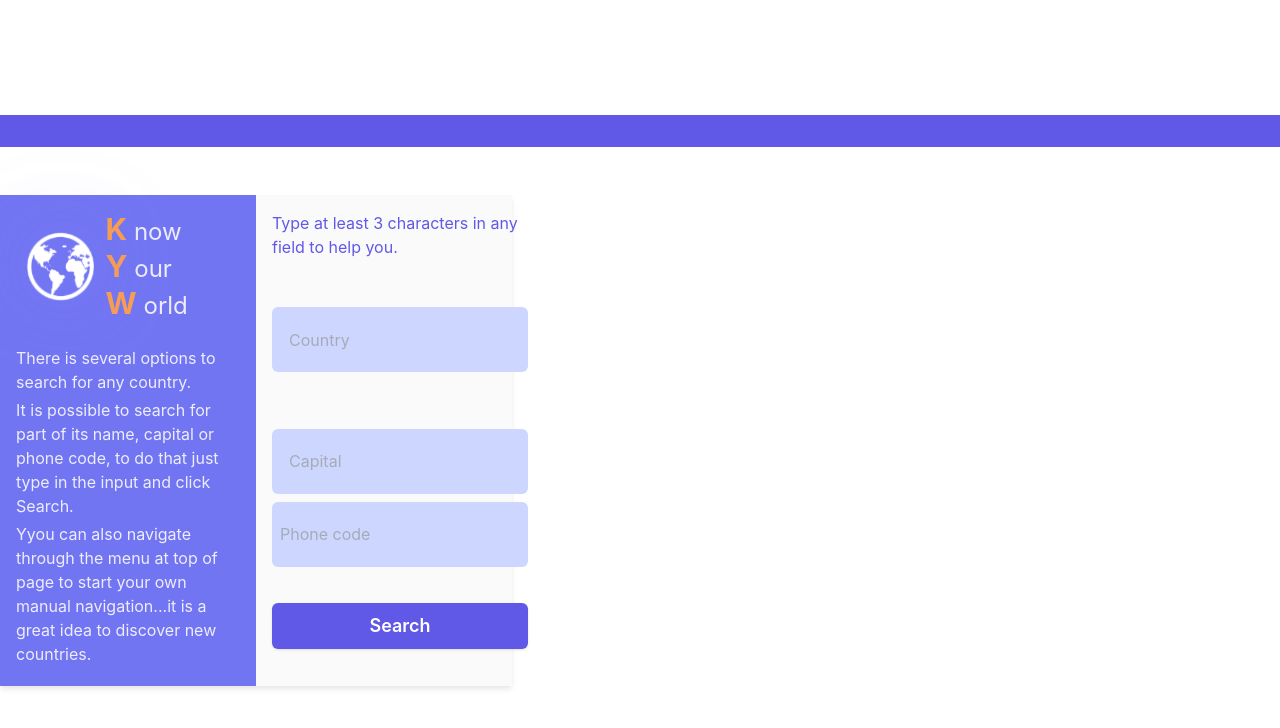
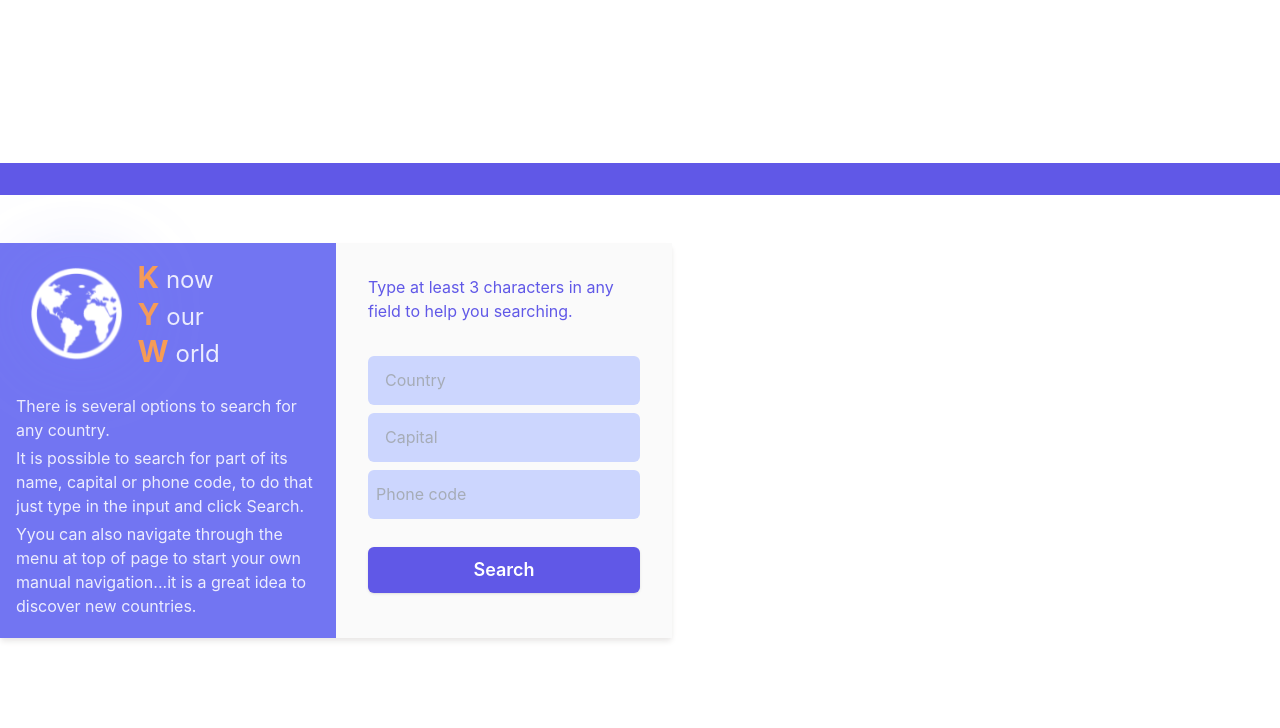
Before and after one commit to paatshala1/world-countries, a React (Vite) app: page /app/test in a window 1280 px wide. Shown: the top 728 px of the page. Built offline with nearby package versions, Linux system fonts and the light colour scheme.

Commit message:
RHF basic validations. Not fully functional yet.

```diff
--- a/src/components/SearchForm/SearcherComponent.jsx
+++ b/src/components/SearchForm/SearcherComponent.jsx
@@ -1,13 +1,17 @@
 import LogoComponent from '../UI/LogoComponent/LogoComponent'
 import ButtonComponent from '../UI/Button/ButtonComponent'
-import { useForm } from 'react-hook-form'
+import { useForm, useFormState } from 'react-hook-form'
 
 export default function SearcherComponent() {
   const {
+    control,
     register,
     handleSubmit,
+    getFieldState,
+    trigger,
     watch,
-    formState: { errors },
+    formState: { errors, isDirty, dirtyFields },
+    setValue,
   } = useForm({
     defaultValues: {
       country: '',
@@ -16,15 +20,25 @@ export default function SearcherComponent() {
     },
   })
 
+  const { touchedFields } = useFormState({ control })
+
   // console.log(errors)
-  console.log(watch('country'))
+  // console.log(watch('country'))
 
-  function handleSubmitHandler(data) {
+  console.log(touchedFields)
+  console.log(dirtyFields)
+  console.log(getFieldState('country').invalid)
+
+  function onSubmitHandler(data) {
     console.log(data)
   }
 
+  function setFormatError(erorrs) {
+    console.log(errors)
+  }
+
   return (
-    <div className='grid w-2/5 grid-cols-2 shadow-md shadow-stone-200'>
+    <div className='grid max-w-2xl grid-cols-2 shadow-md shadow-stone-200'>
       <section className=' bg-indigo-500 p-4'>
         <div className=' mb-6 grid content-center'>
           <LogoComponent />
@@ -44,13 +58,15 @@ export default function SearcherComponent() {
           </p>
         </div>
       </section>
+
       <form
-        onSubmit={handleSubmit(handleSubmitHandler)}
-        className=' grid gap-2 bg-zinc-50 p-4'
+        onSubmit={handleSubmit(onSubmitHandler)}
+        className=' grid gap-2 bg-zinc-50 p-8'
       >
         <p className=' text-indigo-600'>
-          Type at least 3 characters in any field to help you.
+          Type at least 3 characters in any field to help you searching.
         </p>
+
         <input
           type='text'
           name='country'
@@ -59,10 +75,18 @@ export default function SearcherComponent() {
           placeholder='  Country'
           {...register('country', {
             required: 'You must type a Country',
-            minLength: { value: 3, message: 'Min lenth is three characters' },
+            minLength: { value: 3, message: 'Country error' },
           })}
         />
-        <p className=' text-orange-600'>{errors.country?.message}</p>
+        {touchedFields.country && errors?.country?.message && (
+          <p className=' pl-2 text-xs text-red-700'>
+            {errors?.country?.message}
+          </p>
+        )}
+        {touchedFields.country && (
+          <p className=' pl-2 text-xs text-red-700'>Field touched!</p>
+        )}
+
         <input
           type='text'
           name='capital'
@@ -71,17 +95,35 @@ export default function SearcherComponent() {
           placeholder='  Capital'
           {...register('capital', {
             required: 'You must type a capital',
-            minLength: { value: 3, message: 'Min leth for Capital is 3' },
+            minLength: { value: 3, message: {} },
           })}
         />
+        {touchedFields.capital && errors?.capital?.message && (
+          <p className=' pl-2 text-xs text-red-700'>
+            {errors?.capital?.message}
+          </p>
+        )}
+        {touchedFields.capital && (
+          <p className=' pl-2 text-xs text-red-700'>Field touched!</p>
+        )}
+
         <input
           type='text'
           name='phoneCode'
           id=''
           className='rounded-md bg-indigo-200 pl-2 text-indigo-600'
           placeholder='Phone code'
-          {...register('phoneCode', { minLength: 3 })}
+          {...register('phoneCode', { minLength: 3, pattern: '/[0-9]+/i' })}
         />
+        {touchedFields.phoneCode && errors?.phoneCode?.message && (
+          <p className=' pl-2 text-xs text-red-700'>
+            {errors?.phoneCode?.message}
+          </p>
+        )}
+        {touchedFields.phoneCode && (
+          <p className=' pl-2 text-xs text-red-700'>Field touched!</p>
+        )}
+
         <div className='mt-2 grid grid-cols-3 content-center'>
           <div className=' col-start-1 col-end-4'>
             <ButtonComponent label='Search' />
```
